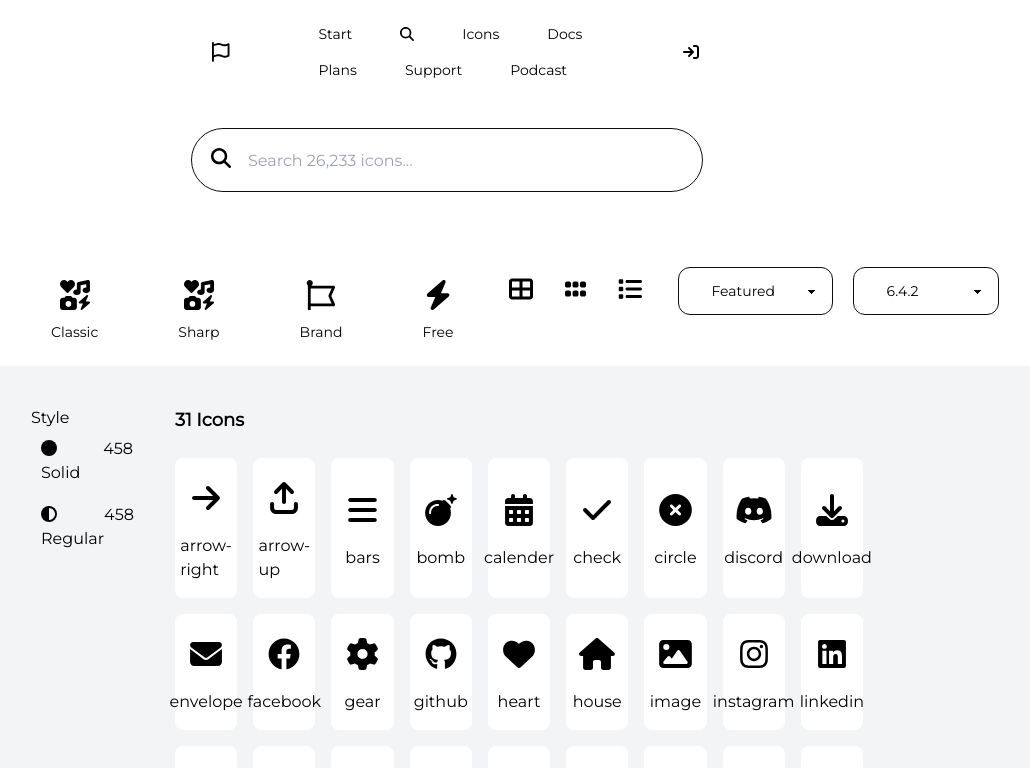
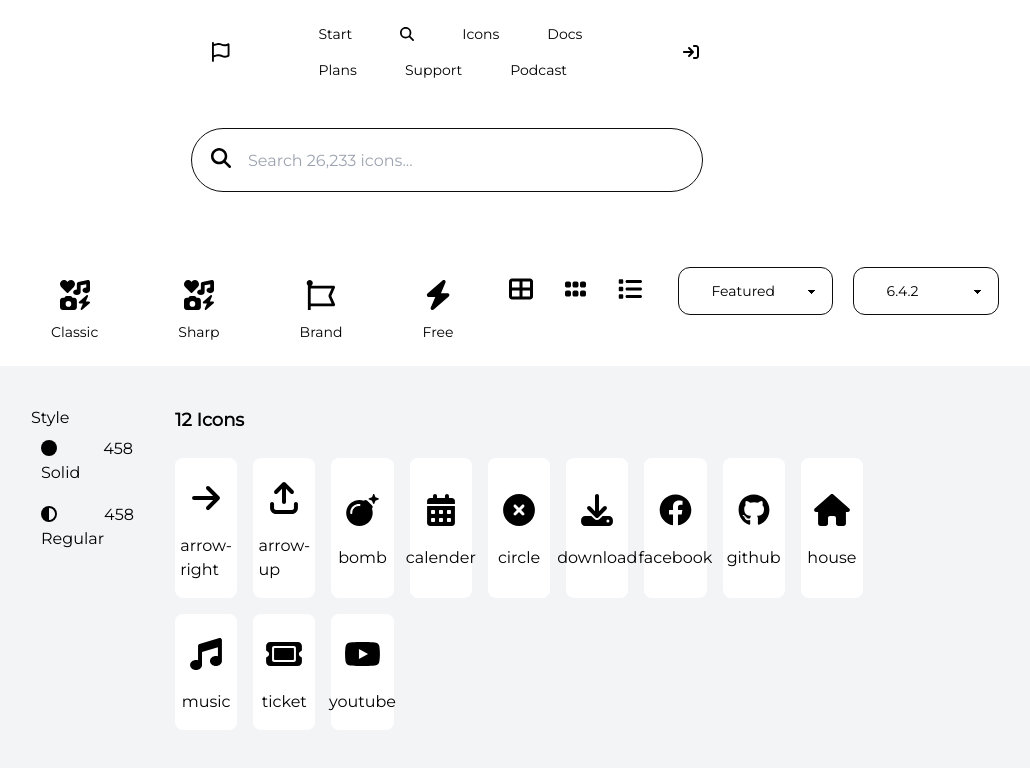
Before and after one commit to zhSHUVO/iconosome, a React (Vite) app: page / in a window 1280 px wide. Shown: the top 768 px of the page, without its empty margins (193-1223 px from the left). Built offline with nearby package versions, Linux system fonts and the light colour scheme.

Commit message:
updated sort functionality based on featured and alphabetical order

```diff
--- a/src/App.jsx
+++ b/src/App.jsx
@@ -13,6 +13,7 @@ const iconData = icon.icons;
 function App() {
     const [selectedCategories, setSelectedCategories] = useState([]);
     const [selectedStyles, setSelectedStyles] = useState([]);
+    const [sortingCriteria, setSortingCriteria] = useState("Featured");
 
     const filteredIcons = iconData.filter((icon) => {
         return (
@@ -29,6 +30,7 @@ function App() {
             <CatFilter
                 selectedCategories={selectedCategories}
                 setSelectedCategories={setSelectedCategories}
+                setSortingCriteria={setSortingCriteria}
             />
             <div className="bg-gray-100 pt-10 pb-20 lg:px-52 lg:grid lg:grid-cols-12">
                 <div className="lg:col-span-2">
@@ -42,6 +44,7 @@ function App() {
                         filteredIcons={filteredIcons}
                         selectedStyles={selectedStyles}
                         selectedCategories={selectedCategories}
+                        sortingCriteria={sortingCriteria}
                     />
                 </div>
             </div>
--- a/src/components/CatFilter.jsx
+++ b/src/components/CatFilter.jsx
@@ -9,8 +9,11 @@ import {
 } from "@fortawesome/free-solid-svg-icons";
 import { FontAwesomeIcon } from "@fortawesome/react-fontawesome";
 
-const CatFilter = ({ selectedCategories, setSelectedCategories }) => {
-    // Toggle the selection state of a category
+const CatFilter = ({
+    selectedCategories,
+    setSelectedCategories,
+    setSortingCriteria,
+}) => {
     const toggleCategory = (category) => {
         if (selectedCategories.includes(category)) {
             setSelectedCategories(
@@ -21,7 +24,6 @@ const CatFilter = ({ selectedCategories, setSelectedCategories }) => {
         }
     };
 
-    // Function to determine if a category is selected
     const isCategorySelected = (category) => {
         return selectedCategories.includes(category);
     };
@@ -118,7 +120,10 @@ const CatFilter = ({ selectedCategories, setSelectedCategories }) => {
                 </div>
 
                 <div className="w-full flex justify-around xs:mx-3 lg:mx-0">
-                    <select className="select select-bordered xs:px-2 lg:px-8 border-primary rounded-xl lg:mr-5 xs:mr-2">
+                    <select
+                        className="select select-bordered xs:px-2 lg:px-8 border-primary rounded-xl lg:mr-5 xs:mr-2"
+                        onChange={(e) => setSortingCriteria(e.target.value)}
+                    >
                         <option>Featured</option>
                         <option>Alphabetical</option>
                     </select>
--- a/src/components/Icon.jsx
+++ b/src/components/Icon.jsx
@@ -1,12 +1,27 @@
 /* eslint-disable react/prop-types */
-const Icon = ({ filteredIcons }) => {
+const Icon = ({ filteredIcons, sortingCriteria }) => {
+    const iconsToDisplay = [...filteredIcons];
+
+    const sortIcons = (icons, criteria) => {
+        if (criteria === "Featured") {
+            return icons.filter((icon) => icon.criteria === "featured");
+        } else if (criteria === "Alphabetical") {
+            return icons.slice().sort((a, b) => a.name.localeCompare(b.name));
+        }
+        return icons;
+    };
+
+    const sortedIcons = sortIcons(iconsToDisplay, sortingCriteria);
+
     return (
         <div className="px-4">
             <div className="mb-6 flex">
-                <h1 className="font-black text-lg">{filteredIcons.length} Icons</h1>
+                <h1 className="font-black text-lg">
+                    {sortedIcons.length} Icons
+                </h1>
             </div>
             <div className="grid lg:grid-cols-9 xs:grid-cols-3 gap-4 mb-12">
-                {filteredIcons.map((icon) => (
+                {sortedIcons.map((icon) => (
                     <div
                         key={icon.id}
                         className="flex flex-col justify-center items-center lg:px-3  lg:pt-6 xs:pt-4 lg:pb-4 xs:pb-2 bg-white rounded-lg  cursor-pointer hover:bg-yellow-300"
--- a/src/components/SideNav.jsx
+++ b/src/components/SideNav.jsx
@@ -6,7 +6,6 @@ import {
 import { FontAwesomeIcon } from "@fortawesome/react-fontawesome";
 
 const SideNav = ({ selectedStyles, setSelectedStyles }) => {
-    // Toggle the selection state of a style
     const toggleStyle = (style) => {
         if (selectedStyles.includes(style)) {
             setSelectedStyles(selectedStyles.filter((s) => s !== style));
@@ -15,7 +14,6 @@ const SideNav = ({ selectedStyles, setSelectedStyles }) => {
         }
     };
 
-    // Function to determine if a style is selected
     const isStyleSelected = (style) => {
         return selectedStyles.includes(style);
     };
--- a/src/data/icons.json
+++ b/src/data/icons.json
@@ -4,6 +4,7 @@
             "id": 1,
             "name": "arrow-right",
             "category": "free",
+            "criteria": "featured",
             "style": "solid",
             "url": "assets/icons/arrow-right-solid.svg"
         },
@@ -11,6 +12,7 @@
             "id": 2,
             "name": "arrow-up",
             "category": "free",
+            "criteria": "featured",
             "style": "regular",
             "url": "assets/icons/arrow-up-from-bracket-solid.svg"
         },
@@ -25,6 +27,7 @@
             "id": 4,
             "name": "bomb",
             "category": "sharp",
+            "criteria": "featured",
             "style": "solid",
             "url": "assets/icons/bomb-solid.svg"
         },
@@ -32,6 +35,7 @@
             "id": 5,
             "name": "calender",
             "category": "classic",
+            "criteria": "featured",
             "style": "regular",
             "url": "assets/icons/calendar-days-solid.svg"
         },
@@ -46,6 +50,7 @@
             "id": 7,
             "name": "circle",
             "category": "classic",
+            "criteria": "featured",
             "style": "solid",
             "url": "assets/icons/circle-xmark-solid.svg"
         },
@@ -60,6 +65,7 @@
             "id": 9,
             "name": "download",
             "category": "classic",
+            "criteria": "featured",
             "style": "regular",
             "url": "assets/icons/download-solid.svg"
         },
@@ -74,6 +80,7 @@
             "id": 11,
             "name": "facebook",
             "category": "classic",
+            "criteria": "featured",
             "style": "regular",
             "url": "assets/icons/facebook.svg"
         },
@@ -88,6 +95,7 @@
             "id": 13,
             "name": "github",
             "category": "classic",
+            "criteria": "featured",
             "style": "regular",
             "url": "assets/icons/github.svg"
         },
@@ -102,6 +110,7 @@
             "id": 15,
             "name": "house",
             "category": "classic",
+            "criteria": "featured",
             "style": "solid",
             "url": "assets/icons/house-solid.svg"
         },
@@ -151,6 +160,7 @@
             "id": 22,
             "name": "music",
             "category": "brand",
+            "criteria": "featured",
             "style": "solid",
             "url": "assets/icons/music-solid.svg"
         },
@@ -186,6 +196,7 @@
             "id": 28,
             "name": "ticket",
             "category": "free",
+            "criteria": "featured",
             "style": "solid",
             "url": "assets/icons/ticket-solid.svg"
         },
@@ -214,6 +225,7 @@
             "id": 32,
             "name": "youtube",
             "category": "free",
+            "criteria": "featured",
             "style": "solid",
             "url": "assets/icons/youtube.svg"
         }
```
